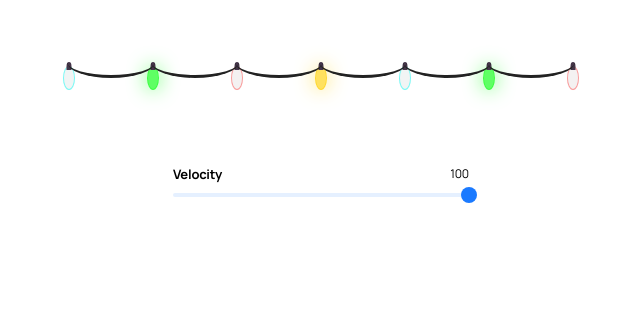
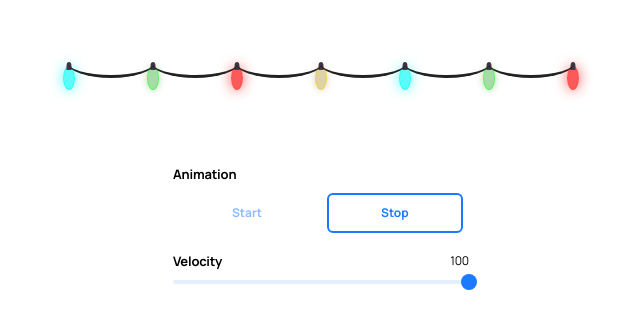
Before and after one commit to caiquearaujo/challenge-christmas-lights-vue, a Vue app: page / in a window 1280 px wide. Shown: the top 328 px of the page, without its empty margins (319-959 px from the left). Built offline with nearby package versions, Linux system fonts and the light colour scheme; a web font is replaced by a local one.

Commit message:
Start/stop lights

```diff
--- a/src/App.vue
+++ b/src/App.vue
@@ -1,7 +1,22 @@
 <template>
 	<div class="wrapper">
-		<tree-branch :curve="anim.curve" />
+		<tree-branch :curve="anim.curve" :off="!anim.playing" />
 		<div class="controllers-wrapper">
+			<label>Animation</label>
+			<div class="animation-control-container">
+				<button
+					class="control"
+					@click="start"
+					:disabled="anim.playing">
+					Start
+				</button>
+				<button
+					class="control"
+					@click="stop"
+					:disabled="!anim.playing">
+					Stop
+				</button>
+			</div>
 			<range-slider-input v-model="anim.velocity" />
 		</div>
 	</div>
@@ -38,6 +53,7 @@ export default defineComponent({
 				frame: 0,
 				curve: 0,
 				id: null as null | number,
+				playing: false,
 			},
 		};
 	},
@@ -47,18 +63,23 @@ export default defineComponent({
 			this.anim.frame += this.velocity(this.anim.velocity);
 			this.anim.curve = animate(this.anim.frame);
 
-			requestAnimationFrame(this.step.bind(this));
+			this.anim.id = requestAnimationFrame(this.step.bind(this));
 		},
 
 		start() {
+			console.log('start', this.anim);
+			if (this.anim.playing) return;
+
 			this.anim.id = requestAnimationFrame(this.step.bind(this));
+			this.anim.playing = true;
 		},
 
 		stop() {
-			if (!this.anim.id) return;
+			if (!this.anim.id || !this.anim.playing) return;
 
 			cancelAnimationFrame(this.anim.id);
 			this.anim.id = null;
+			this.anim.playing = false;
 		},
 
 		velocity(v: number) {
@@ -67,3 +88,7 @@ export default defineComponent({
 	},
 });
 </script>
+
+<style lang="scss">
+@import '@/styles/controllers/animation-control.scss';
+</style>
--- a/src/components/TreeBranch.vue
+++ b/src/components/TreeBranch.vue
@@ -5,7 +5,8 @@
 			:key="idx"
 			:color="node.color"
 			:direction="node.direction"
-			:intensity="curve" />
+			:intensity="curve"
+			:on="!off" />
 	</div>
 </template>
 
@@ -57,6 +58,11 @@ export default defineComponent({
 			type: Number,
 			required: true,
 		},
+
+		off: {
+			type: Boolean,
+			default: false,
+		},
 	},
 });
 </script>
--- a/src/styles/base/globals.scss
+++ b/src/styles/base/globals.scss
@@ -7,4 +7,21 @@
 	flex-direction: column;
 	max-width: 320px;
 	margin: 48px auto;
+	padding: 12px;
+
+	& div {
+		margin-bottom: 16px;
+
+		&:last-child {
+			margin-bottom: 0;
+		}
+	}
+
+	label {
+		display: table;
+		font-size: 1.3rem;
+		font-weight: bold;
+		margin-bottom: 6px;
+		width: 100%;
+	}
 }
--- a/src/styles/components/tree-light.scss
+++ b/src/styles/components/tree-light.scss
@@ -7,7 +7,9 @@
 	justify-content: center;
 
 	&.is-off .circle {
-		background-color: rgba(#563260, 0.36) !important;
+		transition: background-color 0.2s;
+		background-color: rgba(#563260, 0.12) !important;
+		border-color: transparent !important;
 		box-shadow: none !important;
 	}
 
--- /dev/null
+++ b/src/styles/controllers/animation-control.scss
@@ -0,0 +1,34 @@
+.animation-control-container {
+	display: flex;
+	justify-content: space-between;
+
+	.control {
+		margin: 6px;
+		padding: 12px;
+		font-size: 1.2rem;
+		font-weight: bold;
+		border-radius: 6px;
+		border: 2px solid #1b7aff;
+		color: #1b7aff;
+		background-color: transparent;
+		width: 50%;
+		cursor: pointer;
+		transition: background-color 0.2s, color 0.2s;
+
+		&:hover {
+			background-color: #1b7aff;
+			color: $white;
+		}
+
+		&:disabled {
+			border: none;
+			color: rgba(#1b7aff, 0.5);
+			cursor: default;
+
+			&:hover {
+				background-color: transparent;
+				color: rgba(#1b7aff, 0.5);
+			}
+		}
+	}
+}
--- a/src/styles/controllers/range-slider-input.scss
+++ b/src/styles/controllers/range-slider-input.scss
@@ -1,27 +1,18 @@
 .slider {
 	display: flex;
-	padding: 12px;
 
 	.container {
 		width: 100%;
 		position: relative;
 	}
 
-	label {
-		display: table;
-		font-size: 1.3rem;
-		font-weight: bold;
-		margin-bottom: 6px;
-		width: 100%;
-
-		span {
+	label span {
 		text-align: center;
 		color: $black;
 		border-radius: 4px;
 		font-size: 1.2rem;
 		font-weight: normal;
 		float: right;
-		}
 	}
 
 	input {
```
Lines whose indentation alone changed are shown as unchanged.
